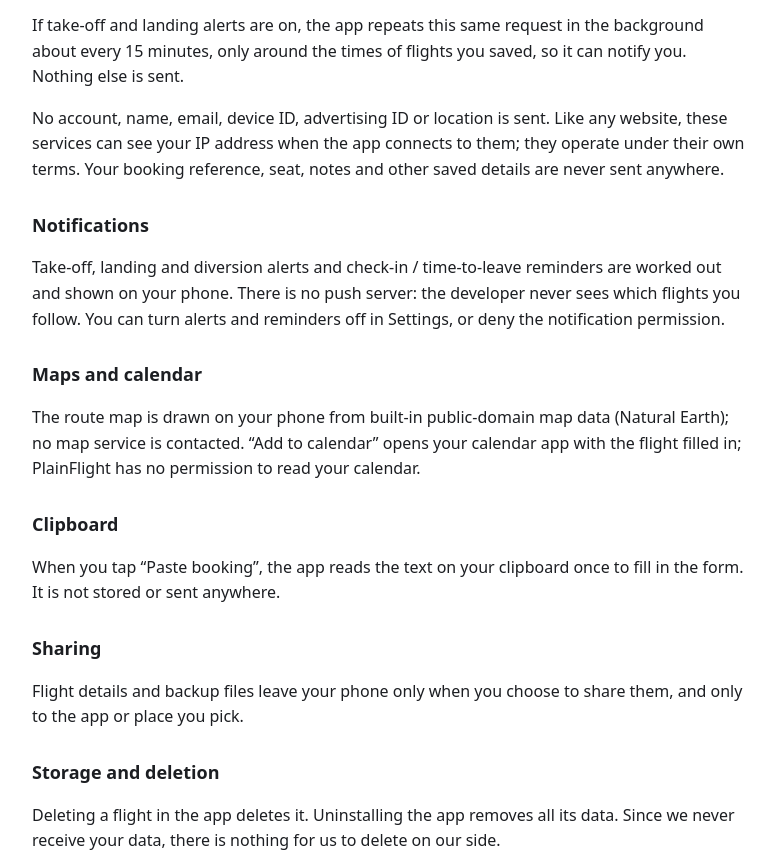
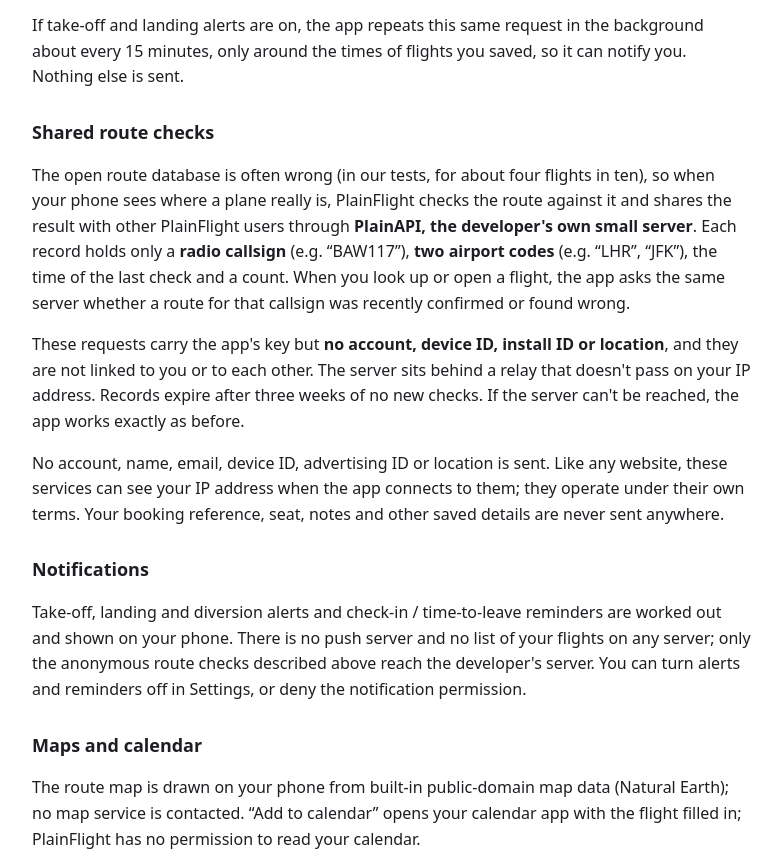
Before and after one commit to wihoho/privacy, a plain HTML site: page plainflight/index.html in a window 1280 px wide. Shown: the part 696-1553 px from the top of the page, without its empty margins (248-1030 px from the left). Drawn offline with Linux system fonts and the light colour scheme.

Commit message:
PlainFlight policy: shared route checks on PlainAPI
Co-Authored-By: Claude Opus 5.5 <noreply@anthropic.com>

```diff
--- a/plainflight/index.html
+++ b/plainflight/index.html
@@ -6,15 +6,17 @@ body{margin:0;background:var(--bg);color:var(--fg);font:16px/1.6 system-ui,-appl
 main{max-width:720px;margin:0 auto;padding:40px 16px 64px} h1{font-size:28px;line-height:1.2;margin:0 0 6px} h2{font-size:18px;margin:28px 0 8px}
 .muted{color:var(--muted)} a{color:var(--accent)} li{margin:4px 0} header{display:flex;gap:12px;align-items:center;margin-bottom:18px}
 header img{width:44px;height:44px;border-radius:10px} .card{border:1px solid var(--line);border-radius:12px;padding:14px 16px;margin:10px 0}
-</style></head><body><main><header><img src="icon.png" alt=""><div><h1>PlainFlight privacy policy</h1><div class="muted">Last updated November 6, 2026 (notifications, maps, calendar)</div></div></header>
+</style></head><body><main><header><img src="icon.png" alt=""><div><h1>PlainFlight privacy policy</h1><div class="muted">Last updated November 25, 2026 (shared route checks)</div></div></header>
 <p>This policy covers the <b>PlainFlight</b> Android app (“PlainFlight”), a flight tracker. In short: <b>PlainFlight has no account, no ads, no analytics and no tracking, and the developer receives none of your data.</b> Your saved flights stay on your phone.</p>
 <h2>Information the app handles</h2><ul><li>Flights you save: flight number, date, airports, times, terminal, gate, seat, booking reference and notes.</li><li>Your settings.</li></ul>
 <p>This is stored only in the app's private storage on your phone. It is included in Android's own device backup if you have that turned on (handled by Google under your Google account), and in backup files you export yourself.</p>
 <h2>Internet use</h2><p>To show a route and a live position, the app sends <b>only the flight number or radio callsign</b> (for example “BA117” or “BAW117”) to two public flight-data services:</p>
 <div class="card"><b>adsbdb.com</b> – looks up the airline and route for a flight number.<br><b>adsb.lol</b> – returns the current position of the aircraft flying that callsign, from a volunteer ADS-B receiver network.</div>
 <p>If take-off and landing alerts are on, the app repeats this same request in the background about every 15 minutes, only around the times of flights you saved, so it can notify you. Nothing else is sent.</p>
+<h2>Shared route checks</h2><p>The open route database is often wrong (in our tests, for about four flights in ten), so when your phone sees where a plane really is, PlainFlight checks the route against it and shares the result with other PlainFlight users through <b>PlainAPI, the developer's own small server</b>. Each record holds only a <b>radio callsign</b> (e.g. “BAW117”), <b>two airport codes</b> (e.g. “LHR”, “JFK”), the time of the last check and a count. When you look up or open a flight, the app asks the same server whether a route for that callsign was recently confirmed or found wrong.</p>
+<p>These requests carry the app's key but <b>no account, device ID, install ID or location</b>, and they are not linked to you or to each other. The server sits behind a relay that doesn't pass on your IP address. Records expire after three weeks of no new checks. If the server can't be reached, the app works exactly as before.</p>
 <p>No account, name, email, device ID, advertising ID or location is sent. Like any website, these services can see your IP address when the app connects to them; they operate under their own terms. Your booking reference, seat, notes and other saved details are never sent anywhere.</p>
-<h2>Notifications</h2><p>Take-off, landing and diversion alerts and check-in / time-to-leave reminders are worked out and shown on your phone. There is no push server: the developer never sees which flights you follow. You can turn alerts and reminders off in Settings, or deny the notification permission.</p>
+<h2>Notifications</h2><p>Take-off, landing and diversion alerts and check-in / time-to-leave reminders are worked out and shown on your phone. There is no push server and no list of your flights on any server; only the anonymous route checks described above reach the developer's server. You can turn alerts and reminders off in Settings, or deny the notification permission.</p>
 <h2>Maps and calendar</h2><p>The route map is drawn on your phone from built-in public-domain map data (Natural Earth); no map service is contacted. “Add to calendar” opens your calendar app with the flight filled in; PlainFlight has no permission to read your calendar.</p>
 <h2>Clipboard</h2><p>When you tap “Paste booking”, the app reads the text on your clipboard once to fill in the form. It is not stored or sent anywhere.</p>
 <h2>Sharing</h2><p>Flight details and backup files leave your phone only when you choose to share them, and only to the app or place you pick.</p>
```
